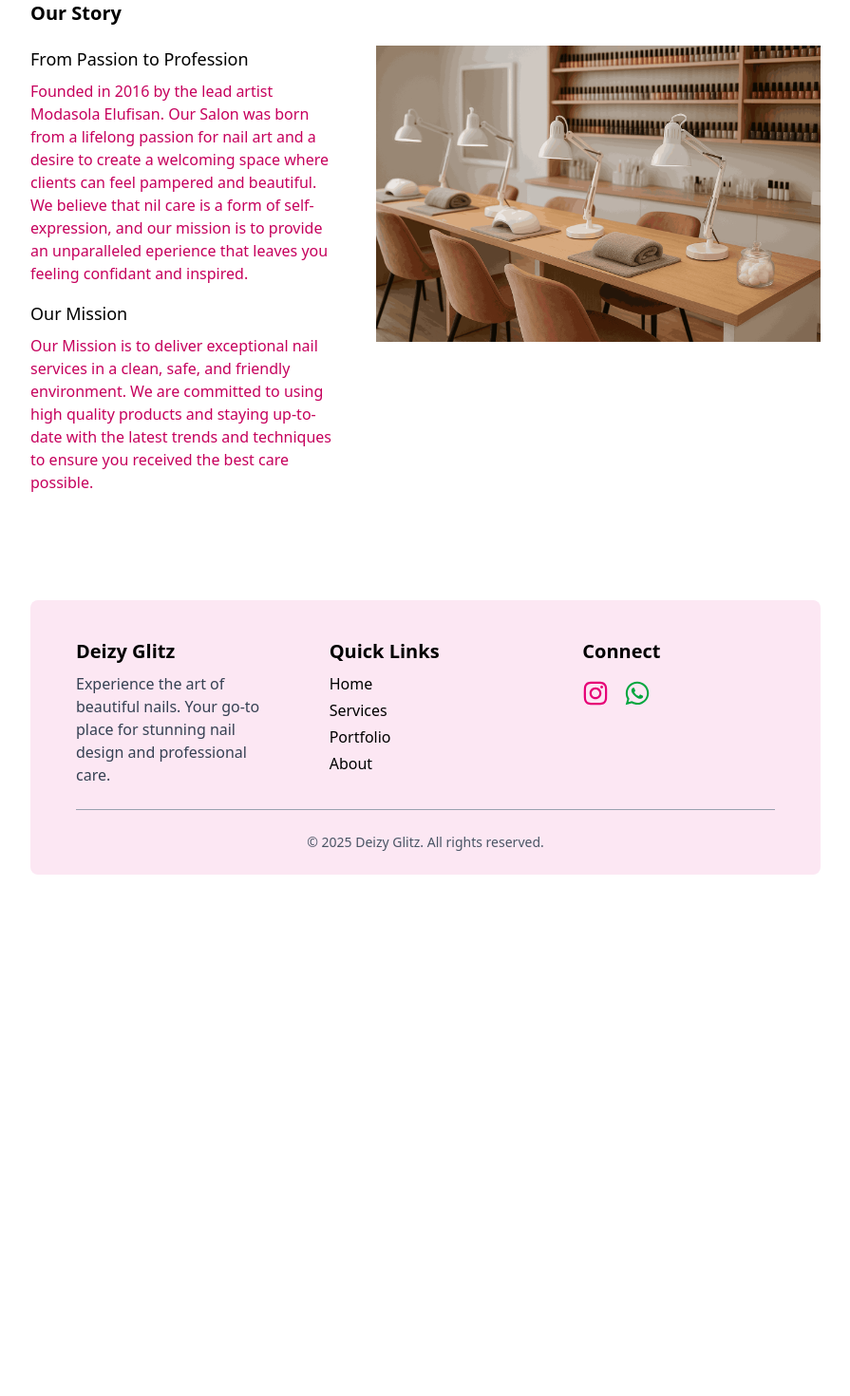
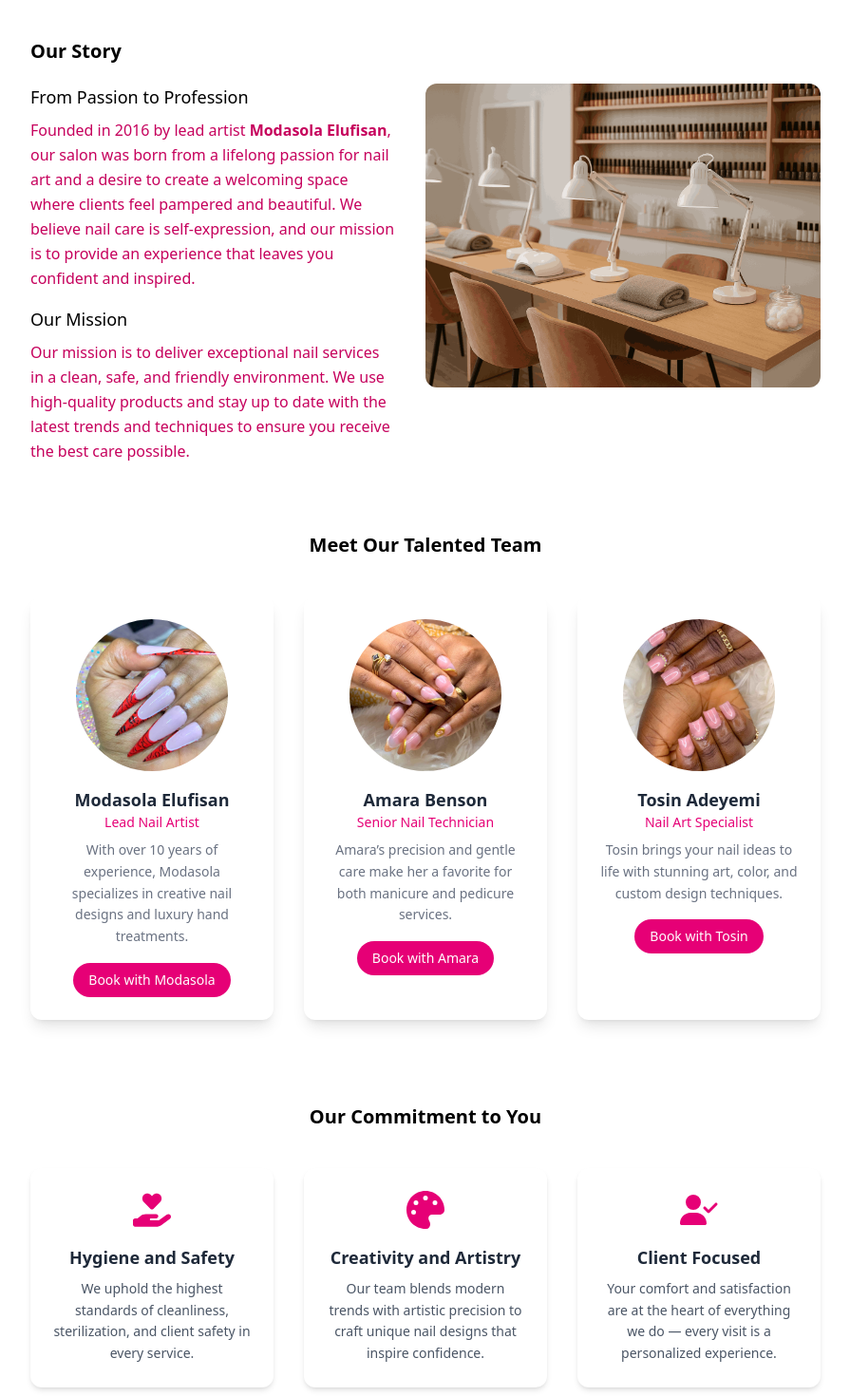
Before and after one commit to codemonk-silver/Deizy-Glitz, a React (Vite) app in the folder deizy-nail/: page /about in a window 1280 px wide. Shown: the part 520-1990 px from the top of the page at 95% size, without its empty margins (192-1087 px from the left). Before the commit the page ends 1481 px from the top, so only its background shows below. Built offline with nearby package versions, Linux system fonts and the light colour scheme.

Commit message:
about section completed

```diff
--- a/deizy-nail/src/pages/About.jsx
+++ b/deizy-nail/src/pages/About.jsx
@@ -1,49 +1,137 @@
-import React from 'react'
-import heroimg from '../assets/heroimg.png'
+import React from 'react';
+import { FaHandHoldingHeart, FaPalette, FaUserCheck } from "react-icons/fa6";
+import heroimg from '../assets/heroimg.png';
+import tb from '../assets/tb.jpg';
+import ta from '../assets/ta.jpg';
+import tc from '../assets/tc.jpg';
 
 const About = () => {
+  const teamMembers = [
+    {
+      img: tb,
+      name: "Modasola Elufisan",
+      job: "Lead Nail Artist",
+      desc: "With over 10 years of experience, Modasola specializes in creative nail designs and luxury hand treatments.",
+    },
+    {
+      img: ta,
+      name: "Amara Benson",
+      job: "Senior Nail Technician",
+      desc: "Amara’s precision and gentle care make her a favorite for both manicure and pedicure services.",
+    },
+    {
+      img: tc,
+      name: "Tosin Adeyemi",
+      job: "Nail Art Specialist",
+      desc: "Tosin brings your nail ideas to life with stunning art, color, and custom design techniques.",
+    },
+  ];
+
+  const commitmentCards = [
+    {
+      icon: <FaHandHoldingHeart size={40} className="text-pink-600" />,
+      title: "Hygiene and Safety",
+      desc: "We uphold the highest standards of cleanliness, sterilization, and client safety in every service.",
+    },
+    {
+      icon: <FaPalette size={40} className="text-pink-600" />,
+      title: "Creativity and Artistry",
+      desc: "Our team blends modern trends with artistic precision to craft unique nail designs that inspire confidence.",
+    },
+    {
+      icon: <FaUserCheck size={40} className="text-pink-600" />,
+      title: "Client Focused",
+      desc: "Your comfort and satisfaction are at the heart of everything we do — every visit is a personalized experience.",
+    },
+  ];
+
   return (
-    <div className='px-56 py-10'>
-        <div className="relative">
+    <div className="px-4 sm:px-8 md:px-12 lg:px-28 xl:px-56 py-10">
+      {/* HERO SECTION */}
+      <div className="relative mb-10">
         <img
-                  className="w-full h-76 sm:h-64 md:h-80 lg:h-96 object-cover rounded-xl"
+          className="w-full h-56 sm:h-72 md:h-80 lg:h-96 object-cover rounded-xl"
           src={heroimg}
           alt="hero"
         />
         <div className="absolute inset-0 bg-black/50 rounded-xl"></div>
 
         <div className="absolute inset-0 flex flex-col items-center justify-center text-center px-4">
-                  <h1 className="text-2xl sm:text-3xl md:text-4xl lg:text-6xl font-bold text-white mb-3">
-                    Explore Our Services
+          <h1 className="text-2xl sm:text-3xl md:text-4xl lg:text-5xl font-bold text-white mb-3 leading-tight">
+            Where Artistry Meets Your Fingertips
           </h1>
           <p className="text-white text-sm sm:text-base max-w-xl">
             Pamper Yourself With Our Signature Nail Treatments
           </p>
         </div>
       </div>
-         <div className='py-8'>
-              <p className='text-xl font-bold'>Our Story</p>
-              <div className='flex justify-between gap-10 mt-5'>
-                <div className='flex flex-col w-7xl'>
-                  <p className='text-md text-lg font-medium mb-2'>
-                    From Passion to Profession
+
+      {/* STORY SECTION */}
+      <div className="py-8">
+        <p className="text-lg sm:text-xl font-bold mb-3 text-center sm:text-left">Our Story</p>
+        <div className="flex flex-col lg:flex-row justify-between gap-8 mt-5">
+          <div className="flex flex-col lg:w-1/2">
+            <p className="text-base sm:text-lg font-medium mb-2">From Passion to Profession</p>
+            <p className="text-pink-700 mb-4 leading-relaxed text-sm sm:text-base">
+              Founded in 2016 by lead artist <span className="font-semibold">Modasola Elufisan</span>, our salon was born from a lifelong passion for nail art and a desire to create a welcoming space where clients feel pampered and beautiful. We believe nail care is self-expression, and our mission is to provide an experience that leaves you confident and inspired.
             </p>
-                  <p className='text-pink-700 font-medium mb-4'>
-                      Founded in 2016 by the lead artist Modasola Elufisan. Our Salon was born from a lifelong passion for nail art and a desire to create a welcoming space where clients can feel pampered and beautiful. We believe that nil care is a form of self-expression, and our mission is to provide an unparalleled eperience that leaves you feeling confidant and inspired.
-                  </p>
-                  <p className='text-md font-medium text-lg mb-2'>Our Mission</p>
-                  <p className='text-pink-700 font-medium'>
-                    Our Mission is to deliver exceptional nail services in a clean, safe, and friendly environment. We are committed to using high quality products and staying up-to-date with the latest trends and techniques to ensure you received the best care possible.
+            <p className="text-base sm:text-lg font-medium mb-2">Our Mission</p>
+            <p className="text-pink-700 leading-relaxed text-sm sm:text-base">
+              Our mission is to deliver exceptional nail services in a clean, safe, and friendly environment. We use high-quality products and stay up to date with the latest trends and techniques to ensure you receive the best care possible.
             </p>
           </div>
-                <img className='w-full h-78 object-cover' src={heroimg} alt='' />
+          <img
+            className="w-full lg:w-1/2 h-60 sm:h-72 lg:h-80 object-cover rounded-xl mt-4 lg:mt-0"
+            src={heroimg}
+            alt="Our Story"
+          />
         </div>
       </div>
-         <div className=''>
 
+      {/* TEAM SECTION */}
+      <div className="py-10">
+        <p className="text-lg sm:text-xl font-bold mb-10 text-center">Meet Our Talented Team</p>
+
+        <div className="grid grid-cols-1 sm:grid-cols-2 lg:grid-cols-3 gap-6 md:gap-8">
+          {teamMembers.map((member, index) => (
+            <div
+              key={index}
+              className="bg-white shadow-lg rounded-xl flex flex-col items-center text-center p-5 sm:p-6 hover:shadow-2xl transition-all duration-300"
+            >
+              <img
+                src={member.img}
+                alt={member.name}
+                className="w-32 h-32 sm:w-36 sm:h-36 md:w-40 md:h-40 object-cover rounded-full mb-4"
+              />
+              <h3 className="text-base sm:text-lg font-semibold text-gray-800">{member.name}</h3>
+              <p className="text-pink-600 text-xs sm:text-sm font-medium mb-2">{member.job}</p>
+              <p className="text-gray-500 text-xs sm:text-sm leading-relaxed mb-4">{member.desc}</p>
+              <button className="bg-pink-600 text-white text-xs sm:text-sm px-4 py-2 rounded-full hover:bg-pink-700 transition-all">
+                Book with {member.name.split(" ")[0]}
+              </button>
+            </div>
+          ))}
         </div>
       </div>
-  )
-}
 
-export default About
+      {/* COMMITMENT SECTION */}
+      <div className="pt-12">
+        <p className="text-lg sm:text-xl font-bold mb-10 text-center">Our Commitment to You</p>
+        <div className="grid grid-cols-1 sm:grid-cols-2 lg:grid-cols-3 gap-6 md:gap-8">
+          {commitmentCards.map((card, index) => (
+            <div
+              key={index}
+              className="bg-white shadow-md rounded-xl p-5 sm:p-6 flex flex-col items-center text-center hover:shadow-lg transition-all duration-300"
+            >
+              <div className="mb-4">{card.icon}</div>
+              <h3 className="text-base sm:text-lg font-semibold text-gray-800 mb-2">{card.title}</h3>
+              <p className="text-gray-600 text-xs sm:text-sm leading-relaxed">{card.desc}</p>
+            </div>
+          ))}
+        </div>
+      </div>
+    </div>
+  );
+};
+
+export default About;
```
Lines whose indentation alone changed are shown as unchanged.
